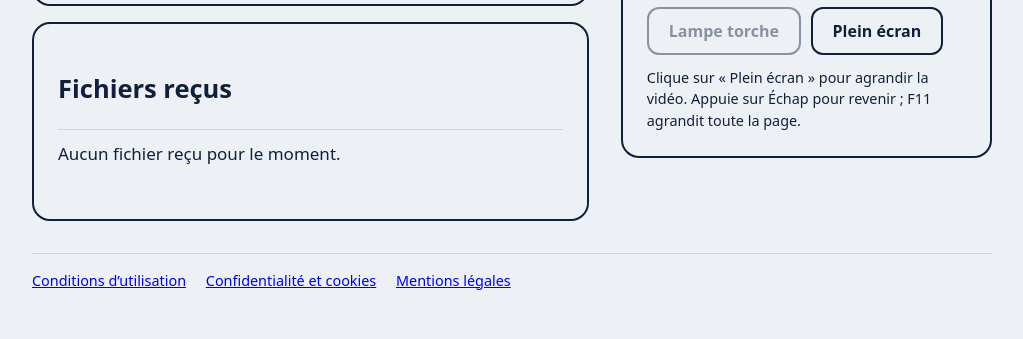
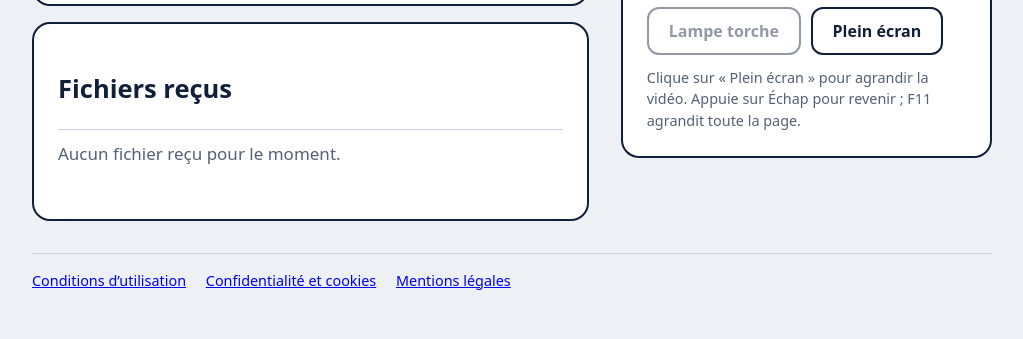
Before and after one commit to jed-aloui/Lienvo, a website: page public/index.html in a window 1280 px wide. Shown: the part 515-854 px from the top of the page, without its empty margins (128-1151 px from the left). Drawn offline with Linux system fonts and the light colour scheme; no server answers.

Commit message:
Update CSS variables for display and body fonts

```diff
--- a/public/hublot.css
+++ b/public/hublot.css
@@ -1,7 +1,9 @@
 :root{
   --paper:#EDF1F5; --ink:#10203A; --cobalt:#2B50F0; --chalk:#FFD84D; --mist:#C9D3DF; --ok:#1F9D6B; --bad:#C2362B;
-  --display:"Bricolage Grotesque",system-ui,sans-serif; --body:"Figtree",system-ui,sans-serif;
+  --surface:#fff; --muted:#536174;
+  --display:system-ui,-apple-system,"Segoe UI",sans-serif; --body:system-ui,-apple-system,"Segoe UI",sans-serif;
 }
+:root[data-theme="dark"]{--paper:#111827;--ink:#EDF1F5;--cobalt:#8293FF;--chalk:#514517;--mist:#39465A;--ok:#55D39D;--bad:#FF8179;--surface:#1B2535;--muted:#B9C4D4}
 *{box-sizing:border-box}
 html,body{height:100%;margin:0}
 body{background:var(--paper);color:var(--ink);font:400 1.0625rem/1.5 var(--body)}
```
